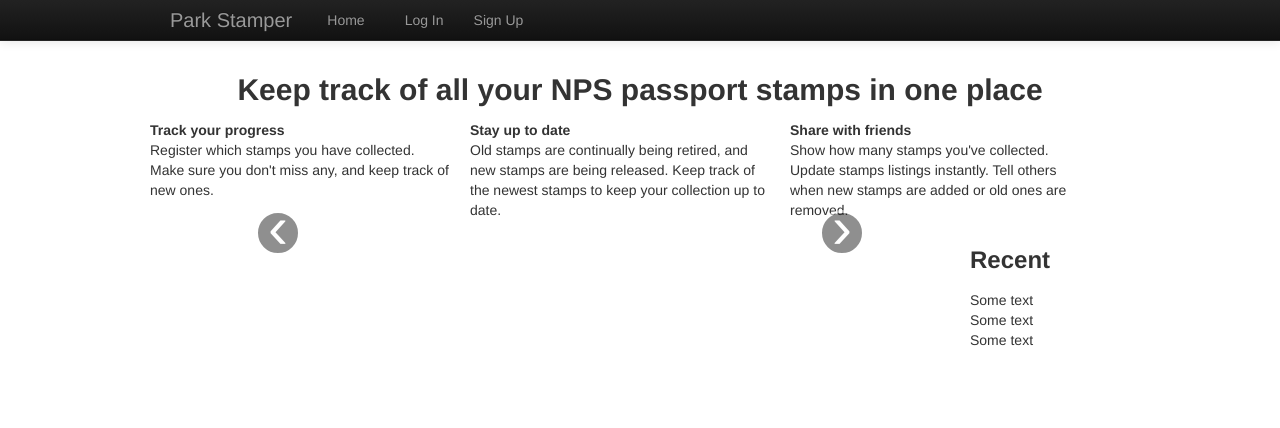
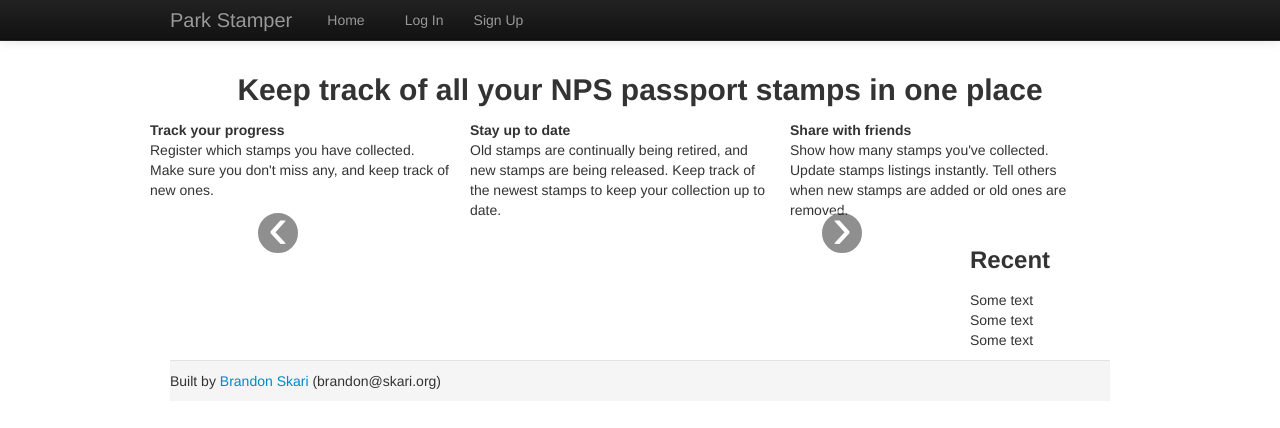
Before and after one commit to bskari/park-stamper, a Python web app: template parks/templates/home.mako in a window 1280 px wide. Shown: the top 428 px of the page. Run offline with Mako, Linux system fonts and the light colour scheme; the template is opened without the code that fills it, so the values that code supplies are empty; some libraries are stand-ins or nearby versions.

Commit message:
Add other CSS

```diff
--- /dev/null
+++ b/parks/static/css/main.css
@@ -0,0 +1,37 @@
+/* I want to keep modifications separate from Bootstrap, because I don't
+really know what I'm doing. */
+
+body {
+    padding-top: 60px;
+}
+
+body .backwards {
+    unicode-bidi: bidi-override;
+    direction: rtl;
+}
+
+.footer {
+    float: bottom;
+    padding: 10px 0;
+    margin-top: 10px;
+    border-top: 1px solid #e3e3e3;
+    background-color: #f5f5f5;
+}
+
+.footer p {
+    margin-bottom: 0;
+    color: #333;
+}
+
+.footer-links {
+    margin: 10px 0;
+}
+
+.footer-links li {
+    display: inline;
+    padding: 0 2px;
+}
+
+.footer-links li:first-child {
+    padding-left: 0;
+}
--- a/parks/templates/base.mako
+++ b/parks/templates/base.mako
@@ -2,13 +2,11 @@
 <html xmlns="http://www.w3.org/1999/xhtml" xmlns:tal="http://xml.zope.org/namespaces/tal">
 	<head>
 		<meta http-equiv="content-type" content="text/html; charset=utf-8" />
+        <!--[if lt IE 9]>
+            <script src="http://html5shim.googlecode.com/svn/trunk/html5.js"></script>
+        <![endif]-->
         <link rel="stylesheet" href="/static/bootstrap/css/bootstrap.css" />
-        <style type="text/css">
-            body {
-                padding-top: 60px;
-                padding-bottom: 40px;
-            }
-        </style>
+        <link rel="stylesheet" href="/static/css/main.css" />
     </head>
     <body>
         <div class="navbar navbar-inverse navbar-fixed-top">
@@ -51,8 +49,27 @@
             <%block name="content" />
         </div>
 
+        ${footer()}
+
         ## JS placed at the bottom for faster loading
         <script src="//ajax.aspnetcdn.com/ajax/jquery/jquery-1.8.2.min.js" type="text/javascript"></script>
         <script src="/static/bootstrap/js/bootstrap.js"></script>
     </body>
 </html>
+
+<%def name="footer()">
+    <footer class="footer">
+        <div class="container">
+            <p>Built by <a href="http://www.skari.org">Brandon Skari</a>
+                <span class="backwards">
+                    <script type="text/javascript">
+                        <!--
+                        var email = ('(gro.' + 'irzks' + '@nodnzrb)');
+                        document.write(email.replace(/z/g, 'a'));
+                        //-->
+                    </script>
+                </span>
+            </p>
+        </div>
+    </footefooterr>
+</%def>
```
